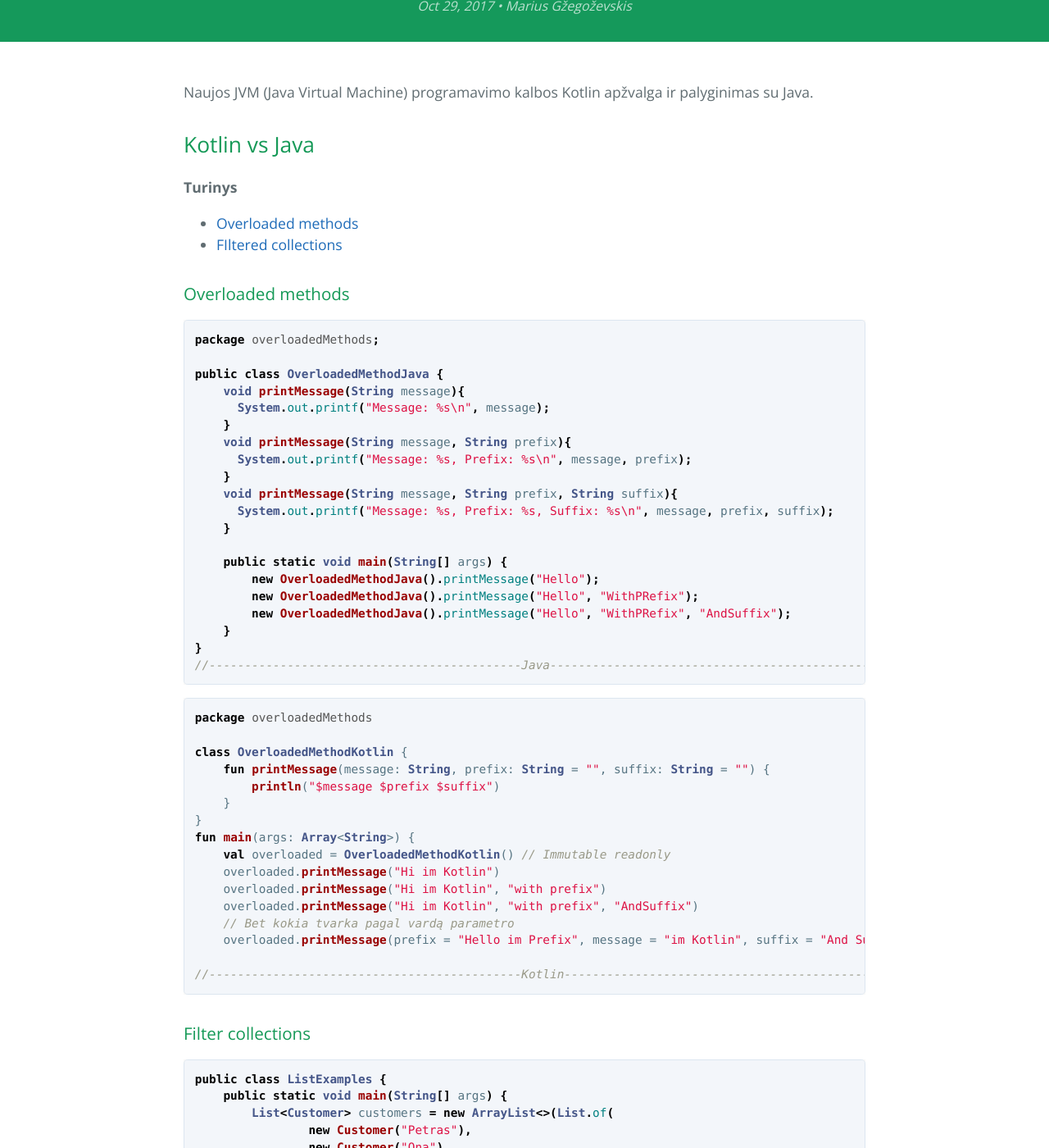
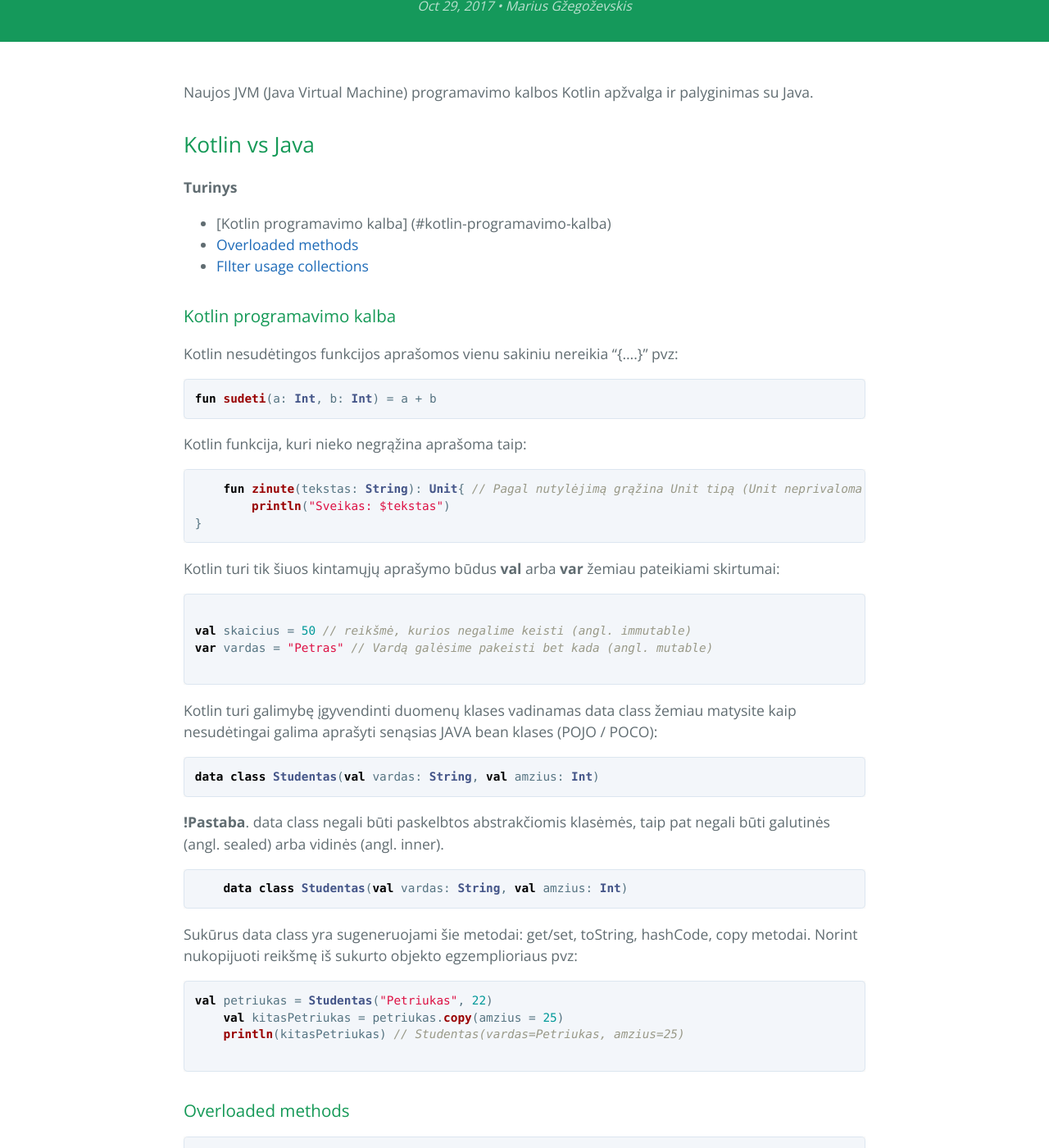
Before and after one commit to eif-courses/Java-Lecture-Notes, a Jekyll site: the page built from _posts/2017-10-29-overloading-kotlin-vs-java.md, in a window 1280 px wide and 1400 px high, scrolled down 203 px. Shown: the whole window at 82% size. Built offline with Jekyll 4.4.1, drawn with Linux system fonts in a browser that asks for light colours; some of the changed text lies outside the part shown.

Commit message:
Update 2017-10-29-overloading-kotlin-vs-java.md

````diff
--- a/_posts/2017-10-29-overloading-kotlin-vs-java.md
+++ b/_posts/2017-10-29-overloading-kotlin-vs-java.md
@@ -7,11 +7,50 @@ Naujos JVM (Java Virtual Machine) programavimo kalbos Kotlin apžvalga ir palygi
 
 ## Kotlin vs Java
 **Turinys**
+- [Kotlin programavimo kalba] (#kotlin-programavimo-kalba)
 - [Overloaded methods](#overloaded-methods)
-- [FIltered collections](#filter-collections)
+- [FIlter usage collections](#filter-usage-collections)
+
+
+
+### Kotlin programavimo kalba
+
+Kotlin nesudėtingos funkcijos aprašomos vienu sakiniu nereikia "{....}" pvz:
+```kotlin
+fun sudeti(a: Int, b: Int) = a + b
+```
+Kotlin funkcija, kuri nieko negrąžina aprašoma taip:
+```kotlin
+    fun zinute(tekstas: String): Unit{ // Pagal nutylėjimą grąžina Unit tipą (Unit neprivaloma rašyti).
+        println("Sveikas: $tekstas")
+}
+```
+
+Kotlin turi tik šiuos kintamųjų aprašymo būdus **val** arba **var** žemiau pateikiami skirtumai:
+```kotlin
+
+val skaicius = 50 // reikšmė, kurios negalime keisti (angl. immutable)
+var vardas = "Petras" // Vardą galėsime pakeisti bet kada (angl. mutable)
+
+```
+Kotlin turi galimybę įgyvendinti duomenų klases vadinamas data class žemiau matysite kaip nesudėtingai galima aprašyti senąsias JAVA bean klases (POJO / POCO):
+```kotlin
+data class Studentas(val vardas: String, val amzius: Int)
+```
+**!Pastaba**. data class negali būti paskelbtos abstrakčiomis klasėmės, taip pat negali būti galutinės (angl. sealed) arba vidinės (angl. inner).
+
+```kotlin
+    data class Studentas(val vardas: String, val amzius: Int)
+```
+Sukūrus data class yra sugeneruojami šie metodai: get/set, toString, hashCode, copy metodai. Norint nukopijuoti reikšmę iš sukurto objekto egzemplioriaus pvz:
+```kotlin
+val petriukas = Studentas("Petriukas", 22)
+    val kitasPetriukas = petriukas.copy(amzius = 25)
+    println(kitasPetriukas) // Studentas(vardas=Petriukas, amzius=25)
+
+```
 
 ### Overloaded methods
-
 
 ```java
 package overloadedMethods;
@@ -57,7 +96,7 @@ fun main(args: Array<String>) {
 //--------------------------------------------Kotlin-----------------------------------------------//
 ```
 
-### Filter collections
+### Filter usage collections
 
 
 ```java
@@ -104,26 +143,8 @@ fun main(args: Array<String>) {
 //--------------------------------------------Kotlin-----------------------------------------------//
 ```
 
-# Kotlin programavimo kalba
 
-Kotlin nesudėtingos funkcijos aprašomos vienu sakiniu nereikia "{....}" pvz:
-```kotlin
-fun sudeti(a: Int, b: Int) = a + b
-```
-Kotlin funkcija, kuri nieko negrąžina aprašoma taip:
-```kotlin
-    fun zinute(tekstas: String): Unit{ // Pagal nutylėjimą grąžina Unit tipą (Unit neprivaloma rašyti).
-        println("Sveikas: $tekstas")
-}
-```
 
-Kotlin turi tik šiuos kintamųjų aprašymo būdus val arba var žemiau pateikiami skirtumai:
-```kotlin
-
-val skaicius = 50 // reikšmė, kurios negalime keisti (angl. immutable)
-var vardas = "Petras" // Vardą galėsime pakeisti bet kada (angl. mutable)
-
-```
 
 
 
````
